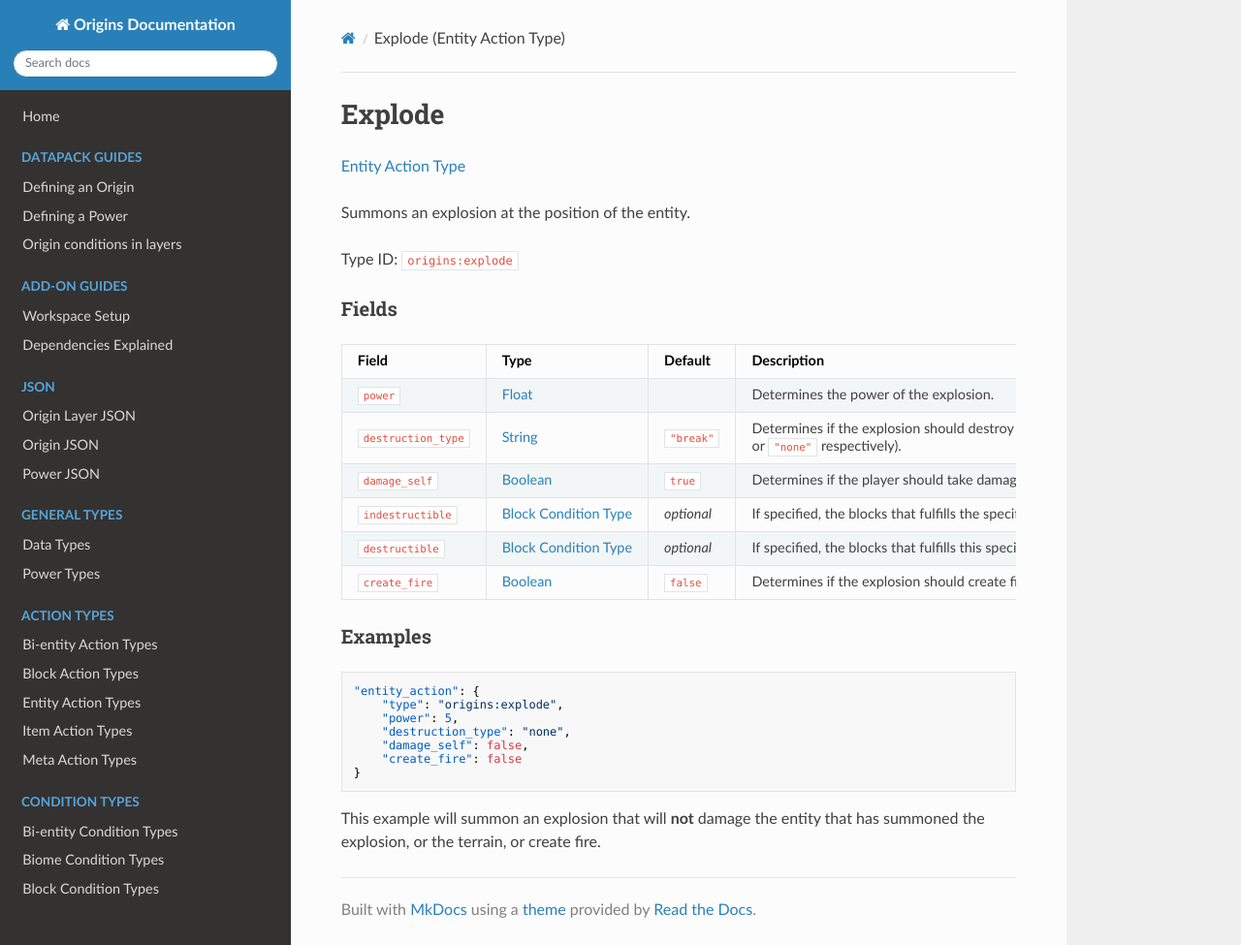
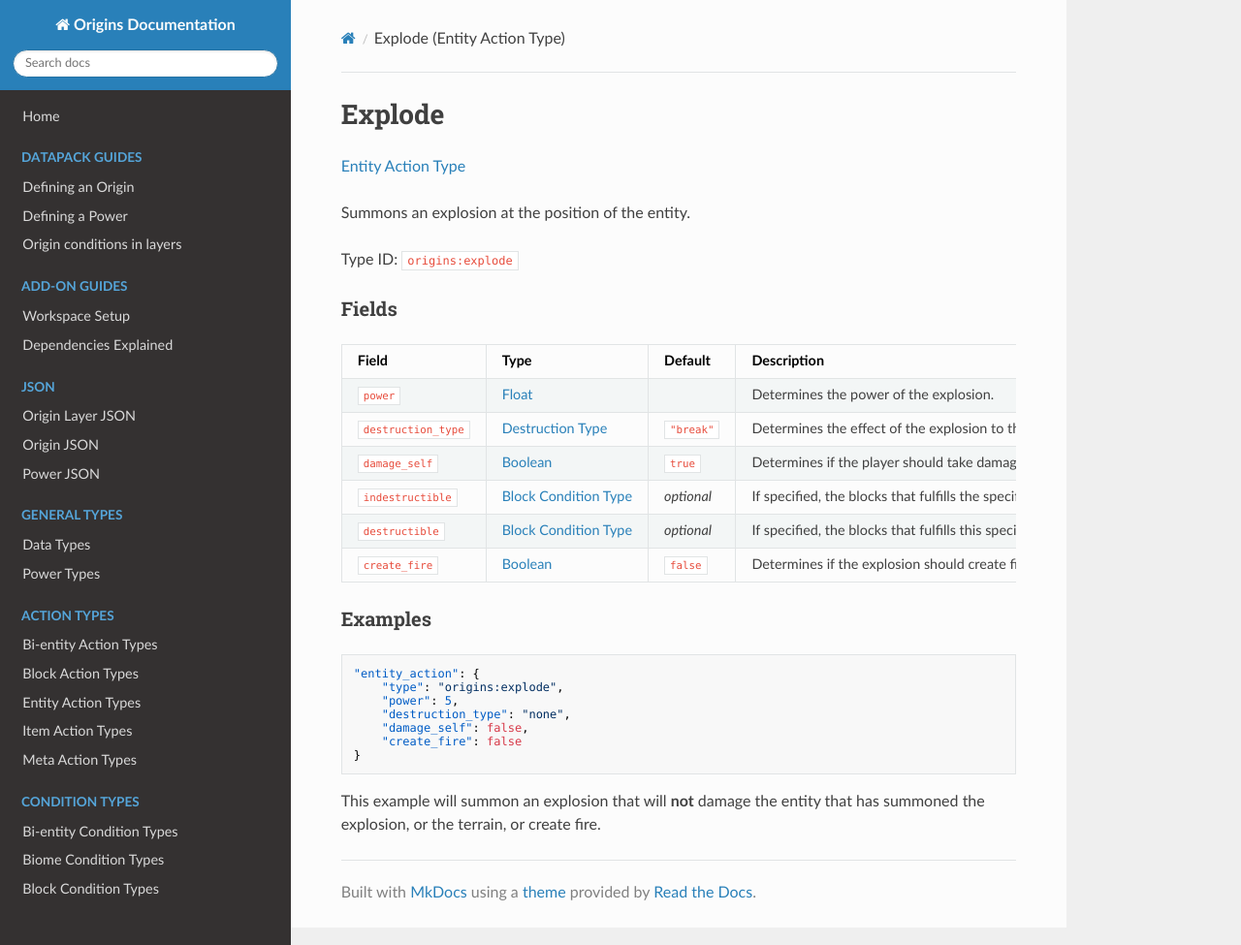
Before and after one commit to apace100/origins-docs, an MkDocs documentation site: the page built from docs/types/entity_action_types/explode.md, in a window 1280 px wide and 975 px high. Shown: the whole window at 97% size. Built offline with MkDocs 1.6.1, drawn with Linux system fonts in a browser that asks for light colours; nearby versions of some CDN libraries.

Commit message:
Updated `explode.md` (Entity Action Types) Added a hyperlink for the new 'Destruction Types' page in the field table

```diff
--- a/docs/types/entity_action_types/explode.md
+++ b/docs/types/entity_action_types/explode.md
@@ -17,7 +17,7 @@ Type ID: `origins:explode`
 Field | Type | Default | Description
 ------|------|---------|-------------
 `power` | [Float](../data_types/float.md) | | Determines the power of the explosion.
-`destruction_type` | [String](../data_types/string.md) | `"break"` | Determines if the explosion should destroy the terrain, destroy the terrain and drop the loot of the blocks, or none (`"destroy"`, `"break"` or `"none"` respectively).
+`destruction_type` | [Destruction Type](../../misc/extras/destruction_types.md) | `"break"` | Determines the effect of the explosion to the terrain.
 `damage_self` | [Boolean](../data_types/boolean.md) | `true` | Determines if the player should take damage from the summoned explosion.
 `indestructible` | [Block Condition Type](../block_condition_types.md) | _optional_ | If specified, the blocks that fulfills the specified block condition type is not destroyed by the summoned explosion.
 `destructible` | [Block Condition Type](../block_condition_types.md) | _optional_ | If specified, the blocks that fulfills this specified block condition type are the **only** blocks that are destroyed by the summoned explosion.
```
